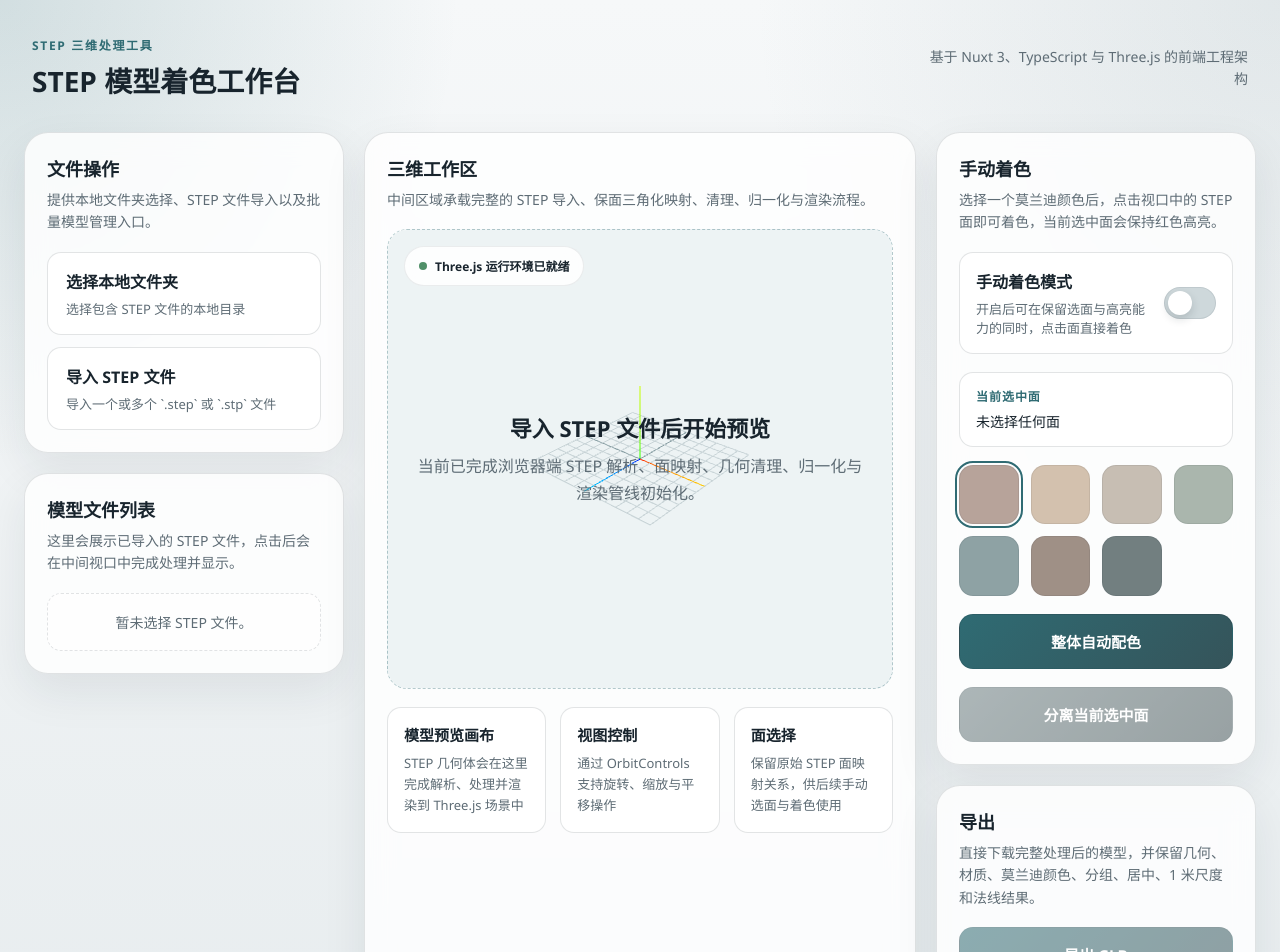
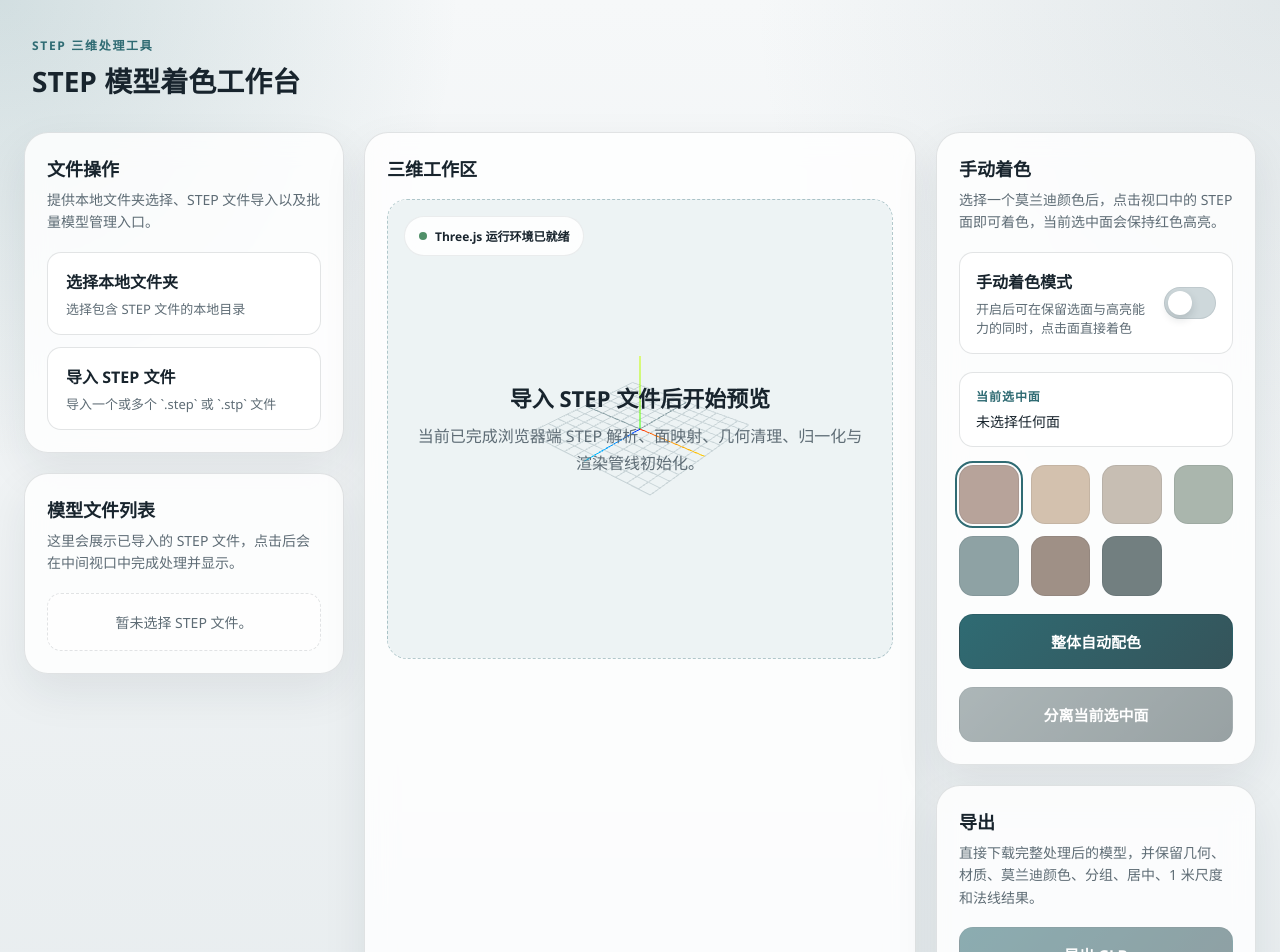
Before and after one commit to ya2026/optimizer, a Nuxt app: page / in a window 1280 px wide. Shown: the top 952 px of the page. Built offline with nearby package versions, Linux system fonts and the light colour scheme.

Commit message:
feat:页面多余删除

```diff
--- a/components/layout/AppHeader.vue
+++ b/components/layout/AppHeader.vue
@@ -4,9 +4,5 @@
       <p class="app-header__eyebrow">STEP 三维处理工具</p>
       <h1 class="app-header__title">STEP 模型着色工作台</h1>
     </div>
-
-    <p class="app-header__meta">
-      基于 Nuxt 3、TypeScript 与 Three.js 的前端工程架构
-    </p>
   </header>
 </template>
--- a/components/panels/ViewerWorkspace.vue
+++ b/components/panels/ViewerWorkspace.vue
@@ -1,43 +1,12 @@
 <script setup lang="ts">
 import PanelSection from '~/components/panels/PanelSection.vue'
 import ThreeViewport from '~/components/viewer/ThreeViewport.vue'
-
-const previewModules = [
-  {
-    title: '模型预览画布',
-    description: 'STEP 几何体会在这里完成解析、处理并渲染到 Three.js 场景中'
-  },
-  {
-    title: '视图控制',
-    description: '通过 OrbitControls 支持旋转、缩放与平移操作'
-  },
-  {
-    title: '面选择',
-    description: '保留原始 STEP 面映射关系，供后续手动选面与着色使用'
-  }
-]
 </script>
 
 <template>
   <section class="viewer-panel">
-    <PanelSection
-      title="三维工作区"
-      description="中间区域承载完整的 STEP 导入、保面三角化映射、清理、归一化与渲染流程。"
-    >
+    <PanelSection title="三维工作区">
       <ThreeViewport />
-
-      <div class="workspace-feature-grid">
-        <article
-          v-for="moduleItem in previewModules"
-          :key="moduleItem.title"
-          class="workspace-feature-card"
-        >
-          <h3 class="workspace-feature-card__title">{{ moduleItem.title }}</h3>
-          <p class="workspace-feature-card__description">
-            {{ moduleItem.description }}
-          </p>
-        </article>
-      </div>
     </PanelSection>
   </section>
 </template>
```
